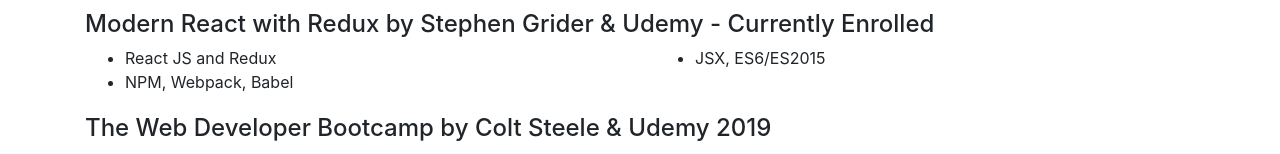
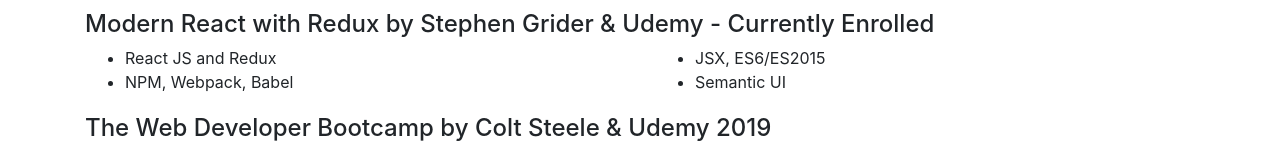
Before and after one commit to pduhamel2/pduhamel2.github.io, a plain HTML site: page resume.html in a window 1280 px wide. Shown: the part 767-921 px from the top of the page. Drawn offline with nearby package versions, Linux system fonts and the light colour scheme.

Commit message:
Update resume.html

```diff
--- a/resume.html
+++ b/resume.html
@@ -92,6 +92,7 @@
                 <div class="col">
                     <ul>
                         <li>JSX, ES6/ES2015</li>
+                        <li>Semantic UI</li>
                     </ul>
                 </div>
             </div>
```
